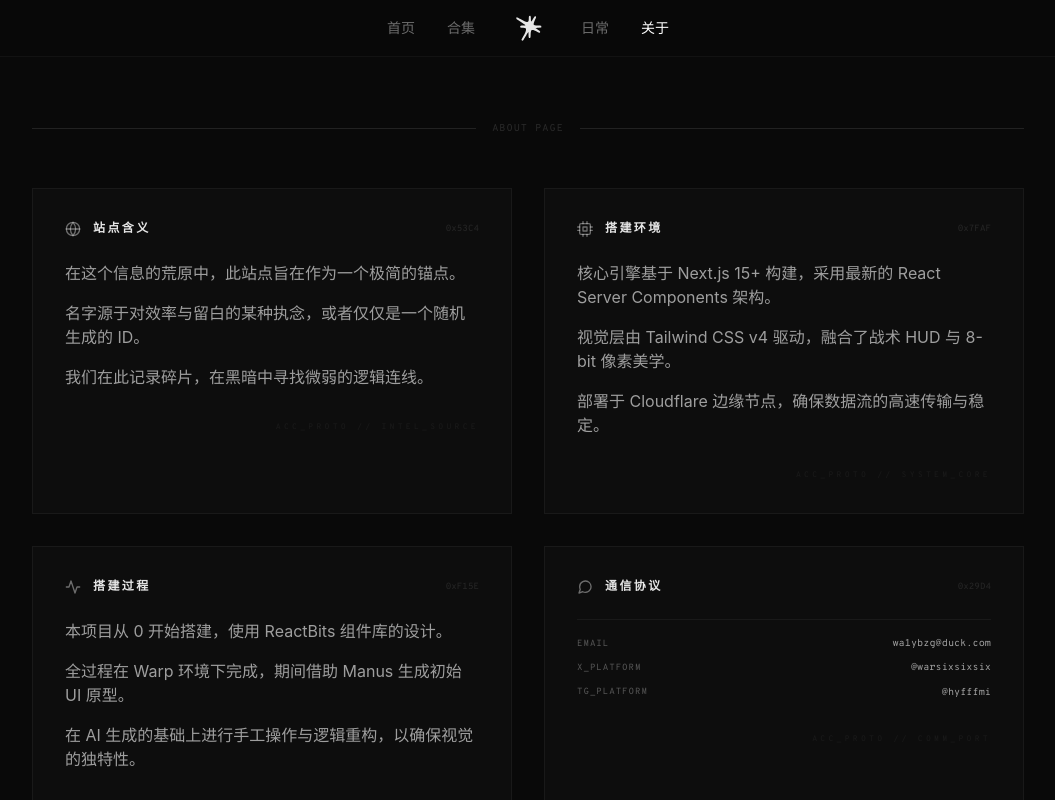
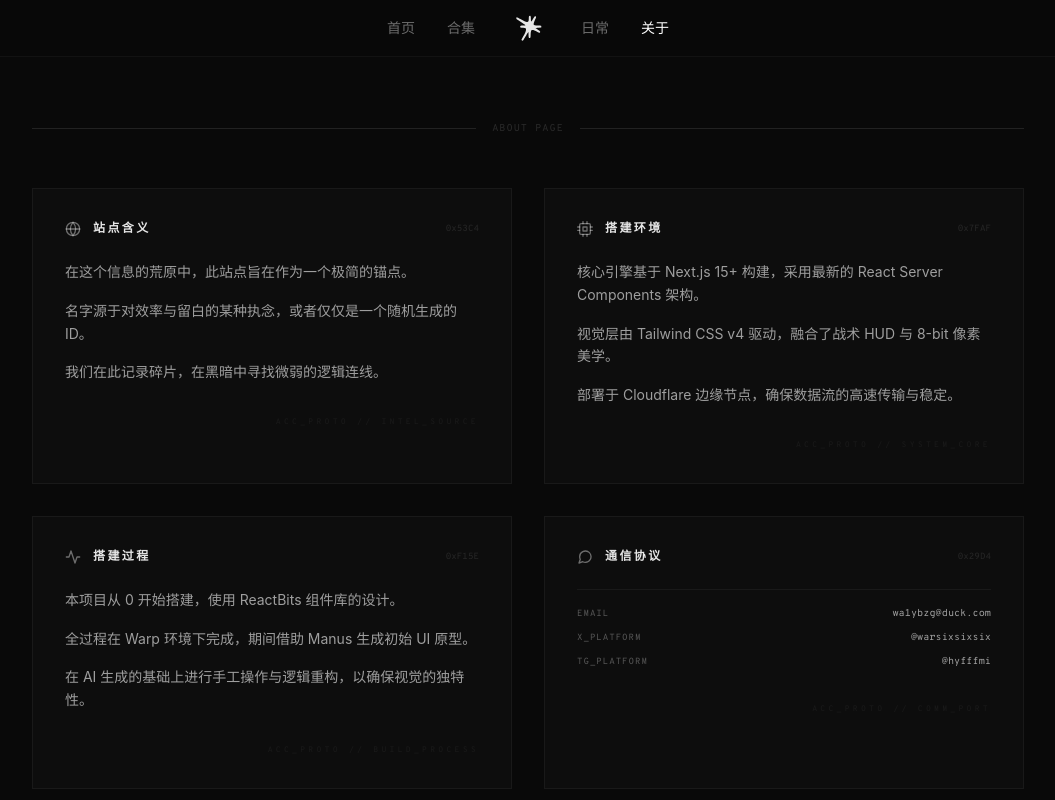
Before and after one commit to arkleselect/arkleselect.github.io, a Next.js app: page /about in a window 1280 px wide. Shown: the top 800 px of the page, without its empty margins (112-1167 px from the left). Built offline with nearby package versions, Linux system fonts and the light colour scheme.

Commit message:
daily AND about

```diff
--- a/src/app/about/page.tsx
+++ b/src/app/about/page.tsx
@@ -162,7 +162,7 @@ function AboutSection({ section }: { section: AboutSectionData }) {
         </span>
       </div>
 
-      <div className="space-y-4 text-xs text-white/60 leading-relaxed font-sans">
+      <div className="space-y-4 text-[14px] text-white/60 leading-relaxed font-sans">
         {section.content?.map((p, i) => (
           <p key={i}>{p}</p>
         ))}
--- a/src/app/daily/page.tsx
+++ b/src/app/daily/page.tsx
@@ -45,12 +45,12 @@ export default async function DailyPage() {
               {/* Text Content */}
               <div className="space-y-3">
                 {post.title && (
-                  <div className="text-xs font-bold text-white/90 font-mono uppercase tracking-tight">
+                  <div className="text-[14px] font-bold text-white/90 font-mono uppercase tracking-tight">
                     {post.title}
                   </div>
                 )}
                 <div
-                  className="prose prose-invert max-w-none text-xs leading-relaxed font-sans text-white/70"
+                  className="prose prose-[14px] prose-invert max-w-none text-[14px] leading-relaxed font-sans text-white/70"
                   dangerouslySetInnerHTML={{ __html: post.html }}
                 />
               </div>
--- a/src/app/globals.css
+++ b/src/app/globals.css
@@ -125,7 +125,7 @@
   }
 
   p {
-    @apply text-base;
+    @apply text-[14px];
   }
 }
 
@@ -208,7 +208,7 @@
   }
 
   .prose p {
-    @apply text-white/70 text-base;
+    @apply text-white/70 text-[14px];
     white-space: pre-wrap;
   }
 
```
